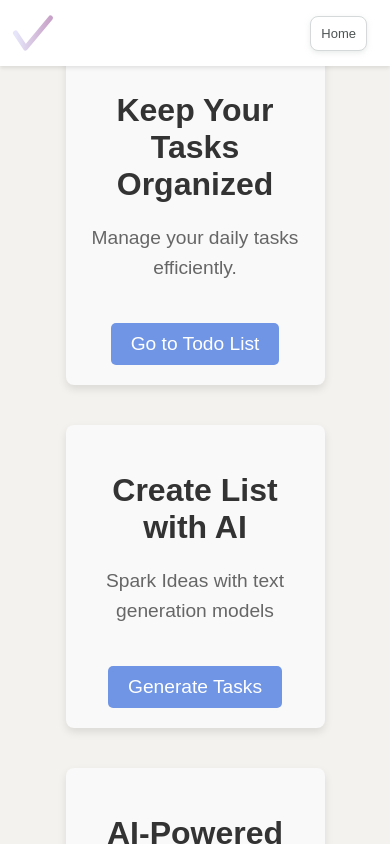
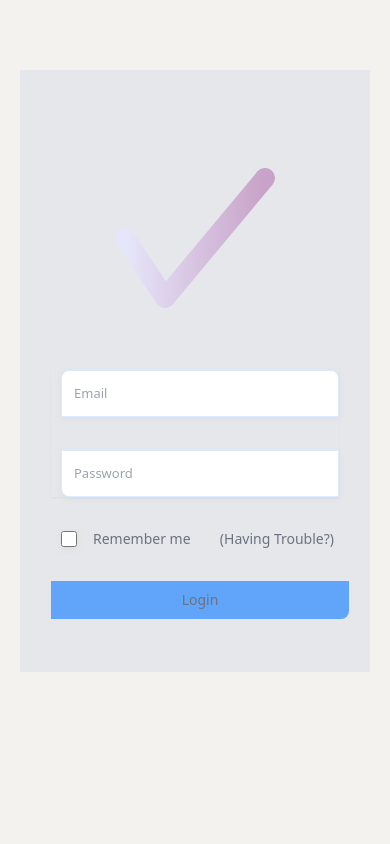
Before and after one commit to DoinaFitchevici/react-todo-1, a React (Create React App) app: page / in a window 390 px wide. Shown: the top 844 px of the page. Built offline with nearby package versions, Linux system fonts and the light colour scheme.

Commit message:
Added conditional rendering of the Navbar, and updated the navigation links.

```diff
--- a/public/index.html
+++ b/public/index.html
@@ -16,6 +16,7 @@
       work correctly both with client-side routing and a non-root public URL.
       Learn how to configure a non-root public URL by running `npm run build`.
     -->
+  <script src="https://cdn.tailwindcss.com"></script>
   <title>Todo List App</title>
 </head>
 
--- a/src/App.js
+++ b/src/App.js
@@ -1,20 +1,80 @@
-import { BrowserRouter, Routes, Route } from "react-router-dom";
+import { BrowserRouter, Routes, Route, useLocation } from "react-router-dom";
+import Login from "./components/Login";
 import LandingPage from "./components/LandingPage";
 import TodoContainer from "./components/TodoContainer";
 import TaskGeneration from "./components/TaskGeneration";
 import Chat from "./components/Chat";
 import Navbar from "./components/Navbar";
 
+// Create a new component for conditional rendering
+const ConditionalNavbar = () => {
+  const location = useLocation();
+
+  // Check if the current path is '/' to hide the Navbar
+  if (location.pathname === "/") {
+    return null;
+  }
+
+  return <Navbar />;
+};
 function App() {
   return (
     <BrowserRouter>
-      <Navbar />
       <Routes>
-        <Route path="/" element={<LandingPage />} />
-        <Route path="/todolist" element={<TodoContainer />} />
-        <Route path="/new" element={<h1>New Todo List</h1>} />
-        <Route path="/generate-tasks" element={<TaskGeneration />} />
-        <Route path="/chat" element={<Chat />} />
+        <Route
+          path="/"
+          element={
+            <>
+              <ConditionalNavbar />
+              <Login />
+            </>
+          }
+        />
+        <Route
+          path="/home"
+          element={
+            <>
+              <ConditionalNavbar />
+              <LandingPage />
+            </>
+          }
+        />
+        <Route
+          path="/todolist"
+          element={
+            <>
+              <ConditionalNavbar />
+              <TodoContainer />
+            </>
+          }
+        />
+        <Route
+          path="/new"
+          element={
+            <>
+              <ConditionalNavbar />
+              <h1>New Todo List</h1>
+            </>
+          }
+        />
+        <Route
+          path="/generate-tasks"
+          element={
+            <>
+              <ConditionalNavbar />
+              <TaskGeneration />
+            </>
+          }
+        />
+        <Route
+          path="/chat"
+          element={
+            <>
+              <ConditionalNavbar />
+              <Chat />
+            </>
+          }
+        />
       </Routes>
     </BrowserRouter>
   );
--- /dev/null
+++ b/src/components/Login.js
@@ -0,0 +1,102 @@
+import { useNavigate } from "react-router-dom";
+import todoSVG from "../todo.svg";
+import style from "./Login";
+
+const Login = () => {
+  let navigate = useNavigate();
+
+  const handleSubmit = (e) => {
+    e.preventDefault();
+    // handling login logic
+    navigate("/home");
+  };
+  return (
+    <div className={style.body}>
+      <div className="md:flex">
+        <div className="grid h-full bg-gray-200 md:h-screen md:w-3/5">
+          <div className="flex min-h-full items-center justify-center py-12 px-4 sm:px-6 lg:px-8">
+            <div className="w-full max-w-md space-y-8">
+              <div>
+                <img
+                  className="mx-auto h-15 w-auto"
+                  src={todoSVG}
+                  alt="Todo Logo"
+                />
+              </div>
+              <form className="mt-8 space-y-6" onSubmit={handleSubmit}>
+                <div className="-space-y-px shadow-sm">
+                  <div>
+                    <label htmlFor="email-address" className="sr-only">
+                      Email
+                    </label>
+                    <input
+                      id="email-address"
+                      name="email"
+                      type="email"
+                      autoComplete="email"
+                      className="relative block w-full appearance-none rounded-none rounded-t-lg border border-blue-100 px-3 py-2 text-gray-500 placeholder-gray-400 focus:z-10 focus:border-indigo-500 focus:outline-none focus:ring-indigo-500 sm:text-sm"
+                      placeholder="Email"
+                    />
+                  </div>
+                  <br />
+                  <div>
+                    <label htmlFor="password" className="sr-only">
+                      Password
+                    </label>
+                    <input
+                      id="password"
+                      name="password"
+                      type="password"
+                      autoComplete="current-password"
+                      className="relative block w-full appearance-none rounded-none rounded-bl-lg border border-blue-100 px-3 py-2 text-gray-500 placeholder-gray-400 focus:z-10 focus:border-indigo-500 focus:outline-none focus:ring-indigo-500 sm:text-sm"
+                      placeholder="Password"
+                    />
+                  </div>
+                </div>
+                <div className="flex items-center justify-between">
+                  <div className="flex items-center">
+                    <input
+                      id="remember-me"
+                      name="remember-me"
+                      type="checkbox"
+                      className="h-4 w-4 rounded border-gray-400 text-indigo-600 focus:ring-indigo-500"
+                    />
+                    <label
+                      htmlFor="remember-me"
+                      className="ml-2 block text-sm text-gray-500"
+                    >
+                      Remember me
+                    </label>
+                  </div>
+                  <div className="text-sm">
+                    <a
+                      href="#"
+                      className="font-medium text-gray-500 hover:text-indigo-500"
+                    >
+                      (Having Trouble?)
+                    </a>
+                  </div>
+                </div>
+                <button
+                  type="submit"
+                  className="group relative flex w-full justify-center rounded-br-lg border border-transparent bg-blue-400 py-2 px-4 text-sm font-medium text-gray-500 hover:bg-indigo-700 focus:outline-none focus:ring-2 focus:ring-indigo-500 focus:ring-offset-2"
+                >
+                  Login
+                </button>
+              </form>
+            </div>
+          </div>
+        </div>
+        <div className="invisible bg-gray-300 md:visible md:w-1/2 md:h-full">
+          <img
+            src="https://source.unsplash.com/random/?random"
+            alt="Random images"
+            className="h-screen w-full object-cover"
+          />
+        </div>
+      </div>
+    </div>
+  );
+};
+
+export default Login;
--- /dev/null
+++ b/src/components/Login.module.css
@@ -0,0 +1,5 @@
+  .body {
+    margin: 0;
+    padding: 0;
+    box-sizing: border-box;
+  }
--- a/src/components/Navbar.js
+++ b/src/components/Navbar.js
@@ -8,7 +8,10 @@ const Navbar = () => {
     <nav className={styles.navbar}>
       <img src={logo} alt="Todo Logo" className={styles.logo} />
       <div className={styles.navLinks}>
-        <Link to="/" className={`${style.button} ${styles.buttonWithMargin}`}>
+        <Link
+          to="/home"
+          className={`${style.button} ${styles.buttonWithMargin}`}
+        >
           Home
         </Link>
         {/* Add more navigation links here if needed */}
--- a/src/components/TodoListItem.module.css
+++ b/src/components/TodoListItem.module.css
@@ -204,6 +204,7 @@ section {
         margin: 0px;
         font-size: 16px;
         background-color: #f4f2ee;
+        padding-top: 60px;
     }
 
     section {
@@ -220,8 +221,4 @@ section {
         margin: 0;
         padding: 0;
     }
-
-    h1 {
-        text-align: center;
-    }
 }
```
